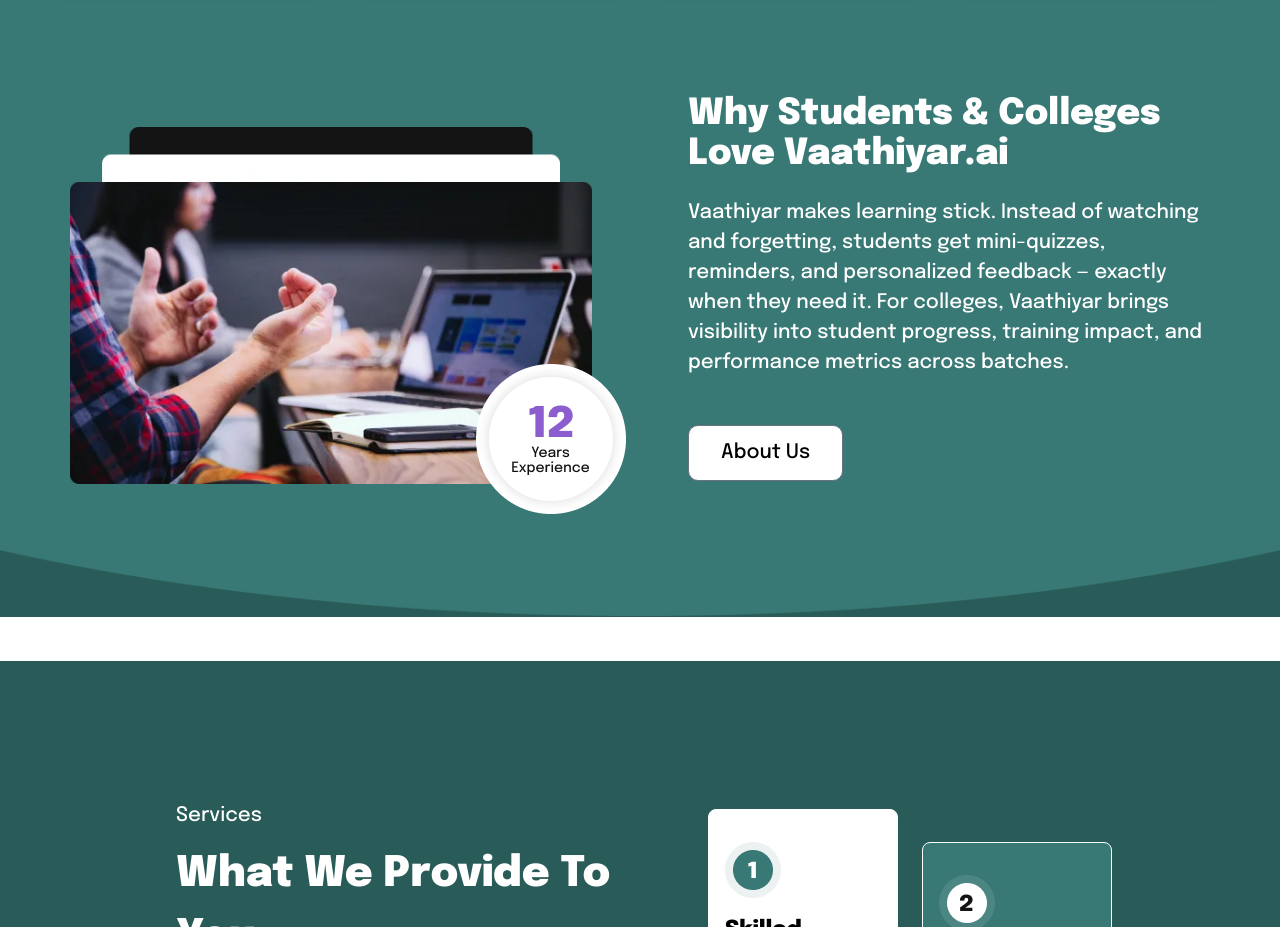
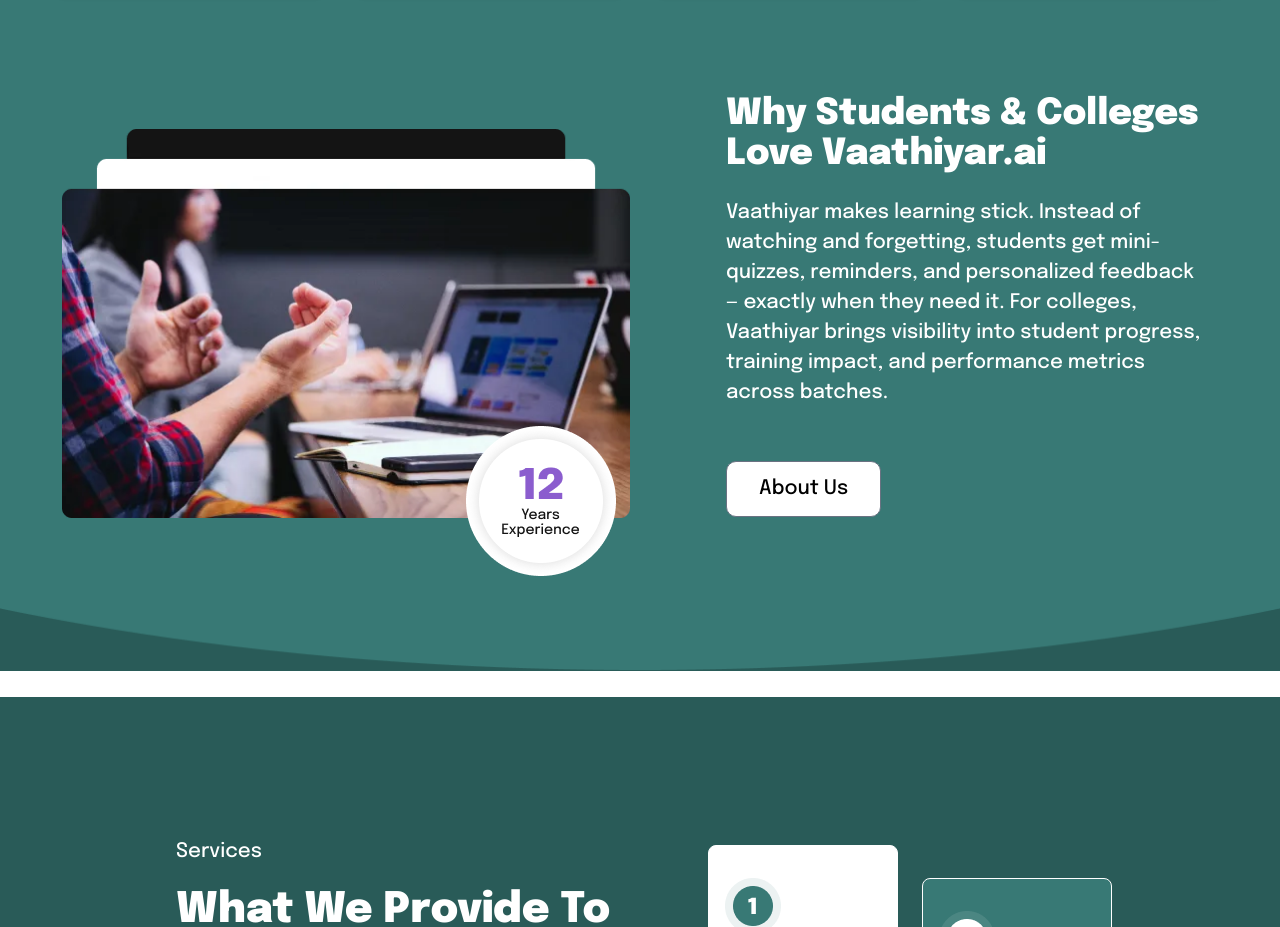
Before and after one commit to mr-harikrishnan/gng-next-js-final-project, a Next.js app: page / in a window 1280 px wide. Shown: the part 1766-2693 px from the top of the page. Built offline with nearby package versions, Linux system fonts and the light colour scheme.

Commit message:
class twinkle completed

```diff
--- a/src/app/(root)/component/teachersSection/ClassTwinkle.tsx
+++ b/src/app/(root)/component/teachersSection/ClassTwinkle.tsx
@@ -48,12 +48,12 @@
 
     {/* Left Image Section */}
     <div className="relative sm:flex sm:items-center sm:justify-center w-full">
-      <img src={stackImage.src} alt="Stack" className="w-full mt-16" />
+      <img src={stackImage.src} alt="Stack" className="w-full  mt-16 sm:max-w-80 md:max-w-98 lg:min-w-127.5 xl:min-w-142 xl:-ml-2" />
 
       <img
         src={expImage.src}
         alt="Experience"
-        className="zoom-scale absolute bottom-[-50px] left-[163px] sm:left-[275px] md:left-[313px] md:top-[165px] lg:left-[343.5px] lg:top-[246px] xl:left-[405px] xl:top-[300px]"
+        className="zoom-scale absolute bottom-[-50px] left-[163px] sm:left-[298px]  md:left-[398px] md:top-[230px] lg:left-[343.5px] lg:top-[310px] xl:left-[395px] xl:top-[360px]"
       />
     </div>
 
@@ -66,7 +66,7 @@
         Vaathiyar makes learning stick. Instead of watching and forgetting, students get mini-quizzes, reminders, and personalized feedback — exactly when they need it. For colleges, Vaathiyar brings visibility into student progress, training impact, and performance metrics across batches.
       </p>
 
-      <div className="mt-[23px]">
+      <div className="mt-[29px]">
         <Button text={"About Us"} bgColour={"white"} textColour={"black"} />
       </div>
     </div>
--- a/src/app/(root)/page.tsx
+++ b/src/app/(root)/page.tsx
@@ -55,7 +55,7 @@
           <TeacherCard></TeacherCard>
           <ClassTwinkle></ClassTwinkle>
           <img
-            className='w-full absolute object-cover top-[617px] left-0 z-[-2] h-[150rem] sm:h-[93.5rem] sm:top-[445px] md:h-[90.3rem] md:top-[599px]  lg:h-[62rem] lg:top-[385px] xl:h-[57.1rem] xl:top-[465px]        '
+            className='w-full absolute object-cover top-[617px] left-0 z-[-2] h-[153rem] sm:h-[93.5rem] sm:top-[445px] md:h-[93.6rem] md:top-[599px]  lg:h-[61.5rem] lg:top-[385px] xl:h-[60.5rem] xl:top-[465px]        '
             src={teacherSecBg.src}
             alt=""
           />
```
